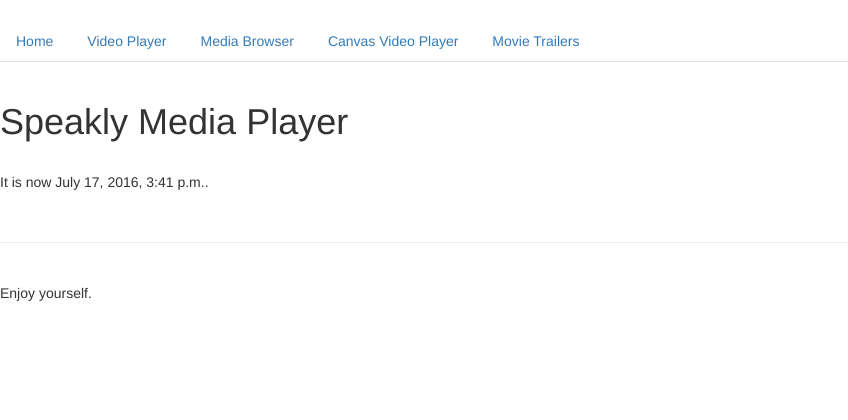
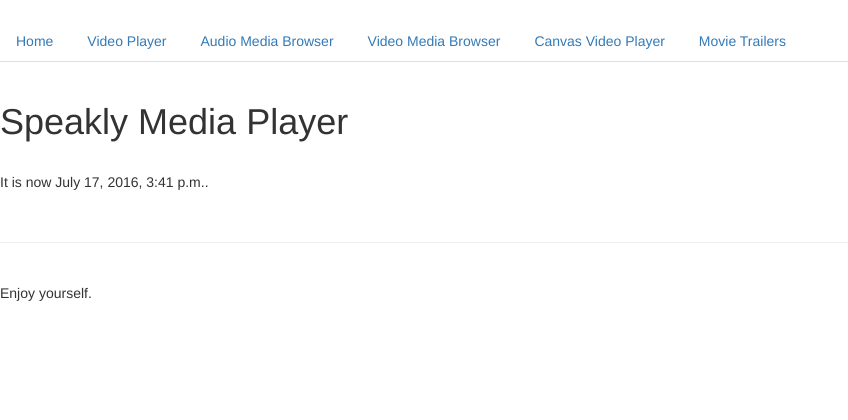
Before and after one commit to SaundersB/Web_Media_Player, a Django app: page / in a window 1280 px wide. Shown: the top 420 px of the page, without its empty margins (0-848 px from the left). Run offline with Django 3.2, Linux system fonts and the light colour scheme; some libraries are stand-ins or nearby versions.

Commit message:
Separating the audio/video media browser

```diff
--- a/media_player/urls.py
+++ b/media_player/urls.py
@@ -15,14 +15,15 @@ Including another URLconf
 """
 from django.conf.urls import include, url
 from django.contrib import admin
-from media_player.views import hello, homepage_view, current_datetime, video_player, media_browser, canvas_video, trailers
+from media_player.views import hello, homepage_view, current_datetime, video_player, audio_media_browser, video_media_browser, canvas_video, trailers
 from django.conf import settings
 from django.conf.urls.static import static
 
 urlpatterns = [
 	url(r'^$', current_datetime),
 	url(r'^video/$', video_player),
-	url(r'^media/$', media_browser),
+	url(r'^audio_media/$', audio_media_browser),
+	url(r'^video_media/$', video_media_browser),
     url(r'^canvas/$', canvas_video),
 	url(r'^$', homepage_view),
     url(r'^admin/', admin.site.urls),
--- a/media_player/views.py
+++ b/media_player/views.py
@@ -72,12 +72,12 @@ def obtain_all_video_filenames():
 	return loaded_files, num_of_files
 
 
-def media_browser(request):
+def audio_media_browser(request):
 	''' This function will render a media browser with all files in the media folder. '''
 	t = get_template('media_browser.html')
 
 	# Provides a list of file_names.
-	found_files = obtain_all_media_filenames()
+	found_files = obtain_all_audio_filenames()
 
 	# Checks the found files for
 	new_files = scan_for_new_audio_files()
@@ -100,10 +100,39 @@ def media_browser(request):
 	return HttpResponse(html)
 
 
+def video_media_browser(request):
+	''' This function will render a media browser with all files in the media folder. '''
+	t = get_template('media_browser.html')
+
+	# Provides a list of file_names.
+	found_files = obtain_all_video_filenames()
+
+	# Checks the found files for
+	#new_files = scan_for_new_audio_files()
+	'''
+	if(len(new_files) > 0):
+		print("New files were found.")
+		# Update the database with all the current media files found in the media folder.
+ 		for new_file in new_files:
+ 			print("Adding " + new_file)
+ 			#write_ID3_tag_information_to_database(new_file)
+
+	else:
+		print("No new files.")
+
+	audio_track_list = AudioTrack.objects.all()
+	'''
+	# Swap out the files found to be substituted and rendered into the HTML.
+	#html = t.render({'loaded_files': audio_track_list})
+	html = t.render()
+
+	return HttpResponse(html)
+
+
 def scan_for_new_audio_files():
 	print("---------Scanning---for-----new------files----------------")
 	# Obtain a list of all media files in the media folder.
-	loaded_files, num_of_files = obtain_all_media_filenames()
+	loaded_files, num_of_files = obtain_all_audio_filenames()
 
 	# Obtain all objects from the database
 	audio_track_list = AudioTrack.objects.all()
@@ -184,7 +213,7 @@ def write_ID3_tag_information_to_database(current_audio_track):
 
 
 
-def obtain_all_media_filenames():
+def obtain_all_audio_filenames():
 	''' This function will obtain a list of all files in the media folder. '''
 	print("----------------------------------------------------------------")
 	print("Obtaining all media file_names")
--- a/templates/base.html
+++ b/templates/base.html
@@ -12,7 +12,8 @@
 	<ul class="nav nav-tabs" nav-justified>
 		<li role="presentation"><a href="/">Home</a></li>
 		<li role="presentation"><a href="/video">Video Player</a></li>
-		<li role="presentation"><a href="/media">Media Browser</a></li>
+		<li role="presentation"><a href="/audio_media">Audio Media Browser</a></li>
+		<li role="presentation"><a href="/video_media">Video Media Browser</a></li>
 		<li role="presentation"><a href="/canvas">Canvas Video Player</a></li>
 		<li role="presentation"><a href="/trailers">Movie Trailers</a></li>
 	</ul>
```
